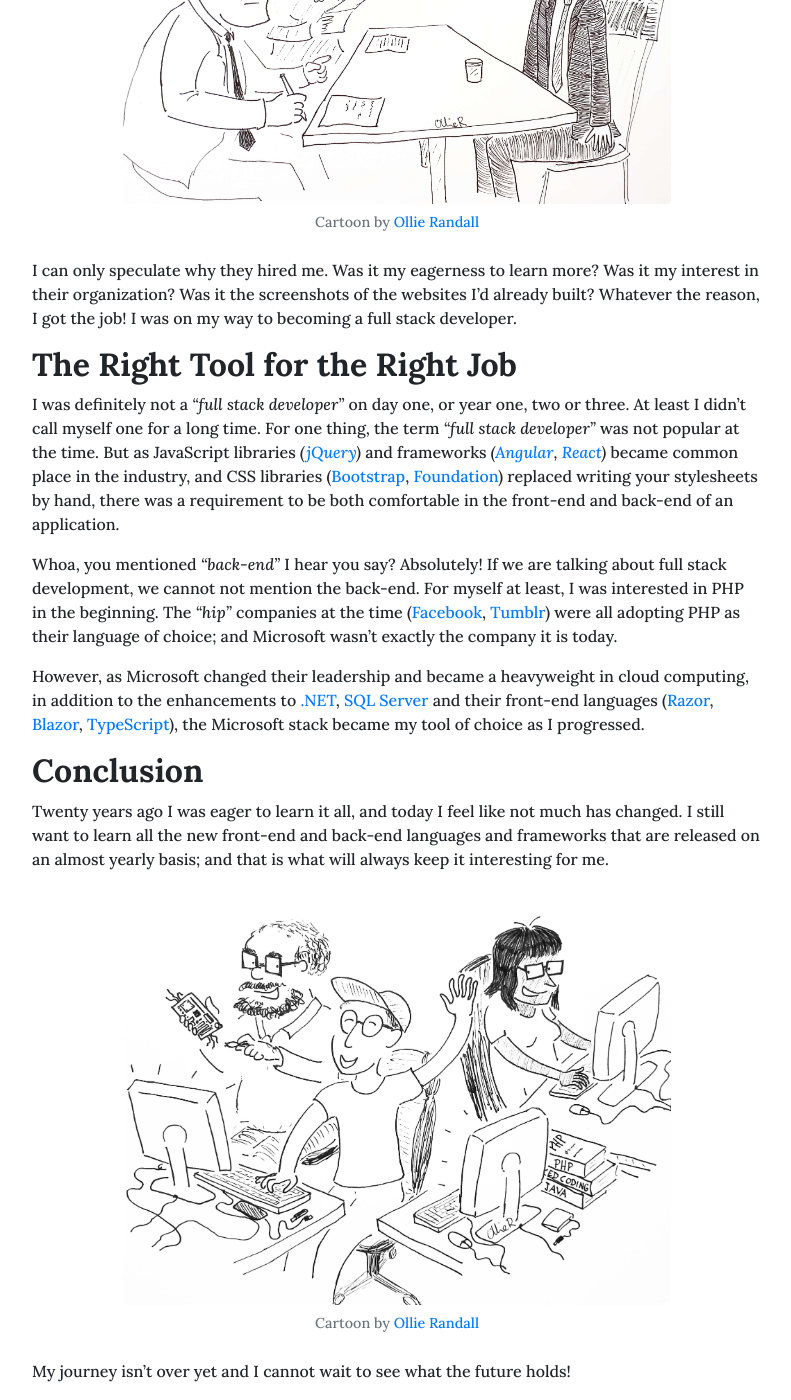
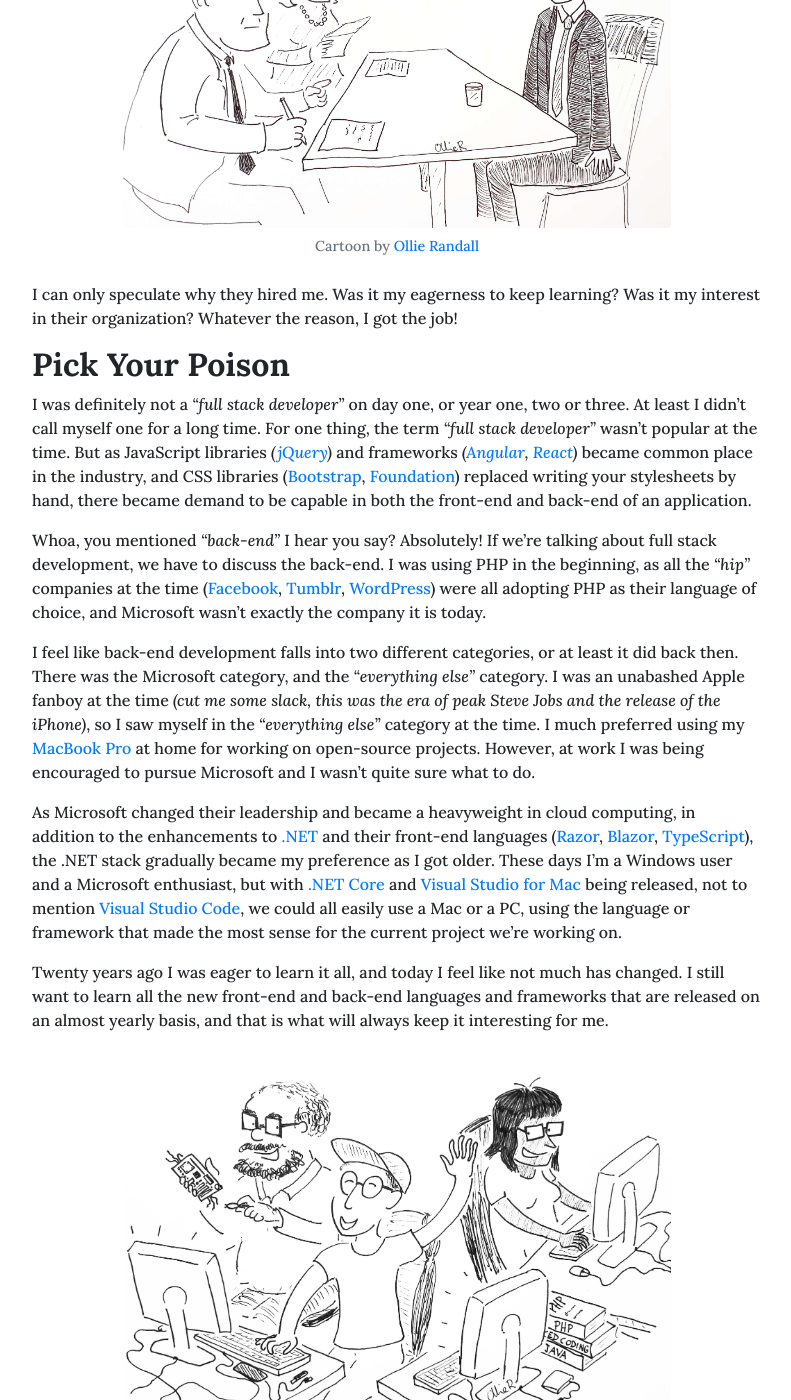
Before and after one commit to kiltandcode/kiltandcode.com, a Jekyll site: the page built from _posts/2020-02-16-my-journey-to-becoming-a-full-stack-developer.md, in a window 1280 px wide and 1400 px high, scrolled down 1771 px. Shown: the whole window, without its empty margins (53-844 px from the left). Built offline with Jekyll 4.4.1, drawn with Linux system fonts in a browser that asks for light colours; nearby versions of some CDN libraries; some of the changed text lies outside the part shown.

Commit message:
Improvements to journey to full stack developer

```diff
--- a/_posts/2020-02-16-my-journey-to-becoming-a-full-stack-developer.md
+++ b/_posts/2020-02-16-my-journey-to-becoming-a-full-stack-developer.md
@@ -7,7 +7,7 @@ image: /assets/img/2020/02/cartoon-teenager-at-computer.jpg
 category: career
 ---
 
-Do you remember the early 2000's? No Facebook, no YouTube and definitely no iPhone. The technology landscape was very different at the time.
+Do you remember the early 2000's when there was no Facebook, YouTube or iPhone? The technology landscape was very different at the time.
 
 I was a teenager and the internet was a big part of my life. Napster, iPods and most of all, building websites. I couldn't get enough of it. I would spend hours in my bedroom, using a 56K dial-up modem to connect to the world-wide-web and learn programming languages to make a website of my favorite band, TV show or PlayStation game.
 
@@ -20,17 +20,17 @@ I was a teenager and the internet was a big part of my life. Napster, iPods and
     caption='Cartoon by <a href="https://randallwriting.com/writing/stories-with-drawings/">Ollie Randall</a>'
 %}
 
-Without a blogging platform like [WordPress](https://wordpress.com) to install, or popular front-end frameworks like jQuery or Bootstrap, it was every man for himself. HTML, CSS and JavaScript were the languages of the day and without resources like [StackOverflow](https://stackoverflow.com), it could be difficult for a developer.
+Without a blogging platform like [WordPress](https://wordpress.com) to install, or popular front-end frameworks like jQuery or Bootstrap, it was every man or woman for themselves. HTML, CSS and JavaScript were the languages of the day and without communities like [StackOverflow](https://stackoverflow.com), it could be difficult for a developer.
 
 ## You're Hired!
 
-Fast forward to a few years later and I was finishing off my studies at [Glasgow Caledonian University](http://www.gcu.ac.uk). I'd somehow made it through an undergraduate degree in Internet Software Development and was preparing for the real world.
+Fast forward to a few years later and I was studying for my final exams at [Glasgow Caledonian University](http://www.gcu.ac.uk). I'd somehow made it through an undergraduate degree in Internet Software Development and was preparing for the real world.
 
-It's not easy securing that elusive first job when you have no experience in a professional capacity. Why would an employer hire you if there is another candidate with more experience? At least, that's what I thought at the time. But I had passion and lots of it, and I was about to find out that passion can go a long way.
+It's not easy to secure that elusive first job when you have no experience in a professional capacity. Why would an employer hire you if there's another candidate with more experience? At least, that's what I thought at the time. But I had passion and lots of it, and I was about to find out that passion can go a long way.
 
 With all the job applications I had submitted, I included a cover letter with screenshots of the websites I'd built over the years, in my bedroom with that 56K dial-up modem. I thought it would take forever to get a reply, but in no time at all, I got invited for an interview!
 
-A local non-profit organization had replied to my application and I was on my way to my first job interview. Suited and booted, I was nervous! I definitely had a lot still to learn. What I didn't realize at the time is you will always have something to learn as a full stack developer. What you learn today won't necessarily be around tomorrow. [Adobe Flash](https://en.wikipedia.org/wiki/Adobe_Flash), anyone?
+A local non-profit organization had replied and I was on my way to my first job interview. Suited and booted, I was nervous. I definitely had a lot still to learn. What I didn't realize at the time is you'll always be learning something new as a software developer. What you learn today won't necessarily be around tomorrow. [Adobe Flash](https://en.wikipedia.org/wiki/Adobe_Flash), anyone?
 
 {%
     include image.html
@@ -41,19 +41,19 @@ A local non-profit organization had replied to my application and I was on my wa
     caption='Cartoon by <a href="https://randallwriting.com/writing/stories-with-drawings/">Ollie Randall</a>'
 %}
 
-I can only speculate why they hired me. Was it my eagerness to learn more? Was it my interest in their organization? Was it the screenshots of the websites I'd already built? Whatever the reason, I got the job! I was on my way to becoming a full stack developer.
+I can only speculate why they hired me. Was it my eagerness to keep learning? Was it my interest in their organization? Whatever the reason, I got the job!
 
-## The Right Tool for the Right Job
+## Pick Your Poison
 
-I was definitely not a *"full stack developer"* on day one, or year one, two or three. At least I didn't call myself one for a long time. For one thing, the term *"full stack developer"* was not popular at the time. But as JavaScript libraries *([jQuery](https://jquery.com))* and frameworks *([Angular](https://angular.io), [React](https://reactjs.org))* became common place in the industry, and CSS libraries ([Bootstrap](https://getbootstrap.com), [Foundation](https://get.foundation)) replaced writing your stylesheets by hand, there was a requirement to be both comfortable in the front-end and back-end of an application.
+I was definitely not a *"full stack developer"* on day one, or year one, two or three. At least I didn't call myself one for a long time. For one thing, the term *"full stack developer"* wasn't popular at the time. But as JavaScript libraries *([jQuery](https://jquery.com))* and frameworks *([Angular](https://angular.io), [React](https://reactjs.org))* became common place in the industry, and CSS libraries ([Bootstrap](https://getbootstrap.com), [Foundation](https://get.foundation)) replaced writing your stylesheets by hand, there became demand to be capable in both the front-end and back-end of an application.
 
-Whoa, you mentioned *"back-end"* I hear you say? Absolutely! If we are talking about full stack development, we cannot not mention the back-end. For myself at least, I was interested in PHP in the beginning. The *"hip"* companies at the time ([Facebook](https://www.facebook.com), [Tumblr](https://www.tumblr.com)) were all adopting PHP as their language of choice; and Microsoft wasn't exactly the company it is today.
+Whoa, you mentioned *"back-end"* I hear you say? Absolutely! If we're talking about full stack development, we have to discuss the back-end. I was using PHP in the beginning, as all the *"hip"* companies at the time ([Facebook](https://www.facebook.com), [Tumblr](https://www.tumblr.com), [WordPress](https://www.wordpress.org)) were all adopting PHP as their language of choice, and Microsoft wasn't exactly the company it is today.
 
-However, as Microsoft changed their leadership and became a heavyweight in cloud computing, in addition to the enhancements to [.NET](https://dotnet.microsoft.com), [SQL Server](https://www.microsoft.com/en-ca/sql-server/) and their front-end languages ([Razor](https://weblogs.asp.net/scottgu/introducing-razor), [Blazor](https://dotnet.microsoft.com/apps/aspnet/web-apps/blazor), [TypeScript](https://www.typescriptlang.org)), the Microsoft stack became my tool of choice as I progressed.
+I feel like back-end development falls into two different categories, or at least it did back then. There was the Microsoft category, and the *"everything else"* category. I was an unabashed Apple fanboy at the time *(cut me some slack, this was the era of peak Steve Jobs and the release of the iPhone)*, so I saw myself in the *"everything else"* category at the time. I much preferred using my [MacBook Pro](https://www.apple.com/ca/macbook-pro/) at home for working on open-source projects. However, at work I was being encouraged to pursue Microsoft and I wasn't quite sure what to do.
 
-## Conclusion
+As Microsoft changed their leadership and became a heavyweight in cloud computing, in addition to the enhancements to [.NET](https://dotnet.microsoft.com) and their front-end languages ([Razor](https://weblogs.asp.net/scottgu/introducing-razor), [Blazor](https://dotnet.microsoft.com/apps/aspnet/web-apps/blazor), [TypeScript](https://www.typescriptlang.org)), the .NET stack gradually became my preference as I got older. These days I'm a Windows user and a Microsoft enthusiast, but with [.NET Core](https://en.wikipedia.org/wiki/.NET_Core) and [Visual Studio for Mac](https://visualstudio.microsoft.com/vs/mac/) being released, not to mention [Visual Studio Code](https://code.visualstudio.com/), we could all easily use a Mac or a PC, using the language or framework that made the most sense for the current project we're working on.
 
-Twenty years ago I was eager to learn it all, and today I feel like not much has changed. I still want to learn all the new front-end and back-end languages and frameworks that are released on an almost yearly basis; and that is what will always keep it interesting for me.
+Twenty years ago I was eager to learn it all, and today I feel like not much has changed. I still want to learn all the new front-end and back-end languages and frameworks that are released on an almost yearly basis, and that is what will always keep it interesting for me.
 
 {%
     include image.html
@@ -64,6 +64,4 @@ Twenty years ago I was eager to learn it all, and today I feel like not much has
     caption='Cartoon by <a href="https://randallwriting.com/writing/stories-with-drawings/">Ollie Randall</a>'
 %}
 
-My journey isn't over yet and I cannot wait to see what the future holds!
-
 *I would like to thank Ollie Randall of [Randall Writing](https://randallwriting.com/writing/stories-with-drawings/) for the cartoons in this article.*
```
